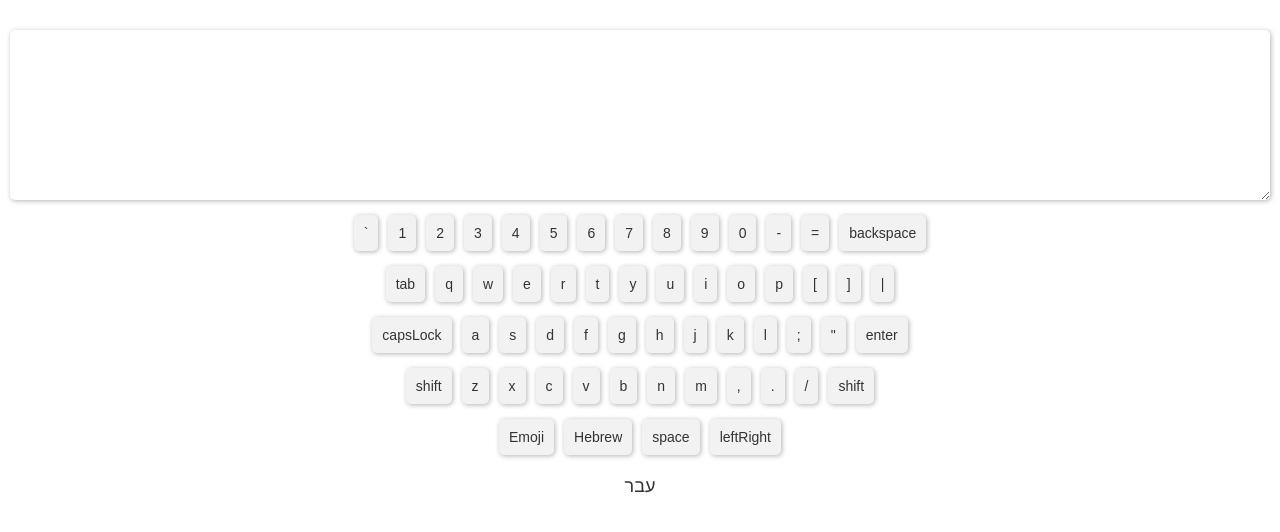
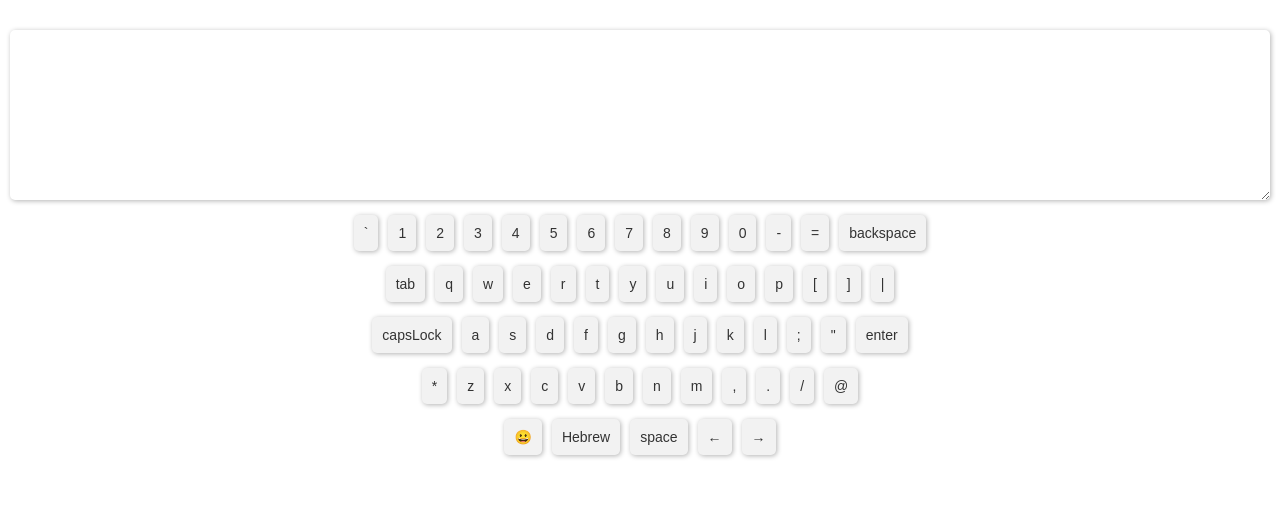
Before and after one commit to HeroutRozilyo/Project_FullStack_4, a React (Create React App) app: page / in a window 1280 px wide. Shown: the top 532 px of the page. Built offline with nearby package versions, Linux system fonts and the light colour scheme.

Commit message:
end keyBoard

```diff
--- a/src/KeyBords.js
+++ b/src/KeyBords.js
@@ -1,9 +1,24 @@
 
 
-export const virtualKeys= [
+export const EnglishKey= [
     ['`', '1', '2', '3', '4', '5', '6', '7', '8', '9', '0', '-', '=', 'backspace'],
     ['tab', 'q', 'w', 'e', 'r', 't', 'y', 'u', 'i', 'o', 'p', '[', ']', '|'],
     ['capsLock', 'a', 's', 'd', 'f', 'g', 'h', 'j', 'k', 'l', ';', '"', 'enter'],
-    ['shift', 'z', 'x', 'c', 'v', 'b', 'n', 'm', ',', '.', '/', 'shift'],
-    ['Emoji', 'Hebrew', '    space     ', 'leftRight'],
+    ['*', 'z', 'x', 'c', 'v', 'b', 'n', 'm', ',', '.', '/', '@'],
+    ['😀', 'Hebrew', 'space',  '←', '→'],
   ];
+  export const HebrewKeys= [
+    ['~', '1', '2', '3', '4', '5', '6', '7', '8', '9', '0', '-', '=', 'backspace'],
+    ['tab', '/', "'", 'ק', 'ר', 'א', 'ט', 'ו', 'י', 'פ', ']', '[', '|'],
+    ['capsLock', 'ש', 'ד', 'ג', 'כ', 'ע', 'י', 'ח', 'ל', 'ך', 'ף', ';', 'enter'],
+    ['*', 'ז', 'ס', 'ב', 'ה', 'נ', 'מ', 'צ', 'ת', 'ץ', '.', ',', '@'],
+    ['😀', 'English', 'space', '←', '→'],
+  ];
+
+  export const EmojiKeys= [
+    ['😀', '😁', '😂', '🤣', '😃', '😄', '😅', '😆', '😉', '😊',  '😋', '😎', '😍', 'backspace'],
+    ['😘', '😗', '😙', '😚', '🙂', '🤗', '🤔','😐', '😑', '😶', '🙄', '😏', '😣',],
+    ['😥', '😮', '🤐', '😯','😪', '😫', '😴', '😌', '🤓', '😛', '😜', '😝', '🤤',],
+    ['👊', '✊', '🤛', '🤜', '🤞', '✌️', '🤘', '👌', '👈', '👉','👆', '👇', '☝️',],
+    ['Hebrew', 'English', 'space', '←', '→'],
+  ];
--- a/src/TextEditor.js
+++ b/src/TextEditor.js
@@ -1,6 +1,6 @@
 import React from 'react';
 import '../src/css/KeyBoard.css';
-import {virtualKeys} from '../src/KeyBords.js'
+import {EnglishKey,HebrewKeys,EmojiKeys} from '../src/KeyBords.js'
 
 class App extends React.Component {
   constructor(props) {
@@ -11,17 +11,16 @@ class App extends React.Component {
       isEngKeyBoard: true,
       isEmojiKeyboard: false,
       isCapsLockOn:false,
+      virtualKeys:EnglishKey,
+      direction: 'ltr' // or 'rtl'
     };
 
 
 
-    this.emojiKeys = ['😀', '😃', '😄', '😁', '😆', '😅', '😂', '🤣', '😊', '😇', '🙂', '🙃', '😉', '😌', '😍', '🥰', '😘', '😗', '😙', '😚', '😋', '😛', '😝', '😜', '🤪', '🤨', '🧐', '🤓', '😎'];
 
-    this.hebrewKeys = ['פ', 'ם', 'ן', 'ו', 'ה', 'ד', 'ג', 'ב', 'א', 'ש', 'ס', 'ז', 'ח', 'ט', 'י', 'כ', 'ל', 'מ', 'נ', 'צ', 'ק', 'ר', 'ת', 'ף'];
 
     this.handleKeyPress = this.handleKeyPress.bind(this);
-    this.handleEmojiClick = this.handleEmojiClick.bind(this);
-    this.handleKeyboardChange = this.handleKeyboardChange.bind(this);
+
   }
 
   handleKeyPress(key) {
@@ -47,6 +46,34 @@ class App extends React.Component {
       case 'space':
         newText += ' ';
         break;
+        case 'Hebrew':
+           this.setState({virtualKeys:HebrewKeys});
+            this.setState({isEngKeyBoard:!this.state.isEngKeyBoard});
+            if(this.state.isEmojiKeyboard){
+                this.setState({isEmojiKeyboard:!this.state.isEmojiKeyboard});
+            }
+            break;
+
+        case 'English':
+            this.setState({virtualKeys:EnglishKey});
+            this.setState({
+                isEngKeyBoard:!this.state.isEngKeyBoard
+                });
+                if(this.state.isEmojiKeyboard){
+                    this.setState({isEmojiKeyboard:!this.state.isEmojiKeyboard});
+                }
+            break;
+
+        case '😀':
+            this.setState({isEmojiKeyboard:!this.state.isEmojiKeyboard});
+            break;
+        case '←':
+            this.setState({direction:'rtl'});
+            break;
+        case '→':
+            this.setState({direction:'ltr'});
+            break;
+
       default:
         if(this.state.isCapsLockOn){ newText+=key.toUpperCase();}
          else newText += key;
@@ -58,39 +85,26 @@ class App extends React.Component {
     });
   }
 
-  handleEmojiClick(emoji) {
-    const newText = this.state.text + emoji;
-    this.setState({
-      text: newText,
-    });
-  }
 
-  handleKeyboardChange() {
-    const isEngKeyBoard = !this.state.isEngKeyBoard;
-    const isEmojiKeyboard = !this.state.isEmojiKeyboard;
-
-    this.setState({
-      isEngKeyBoard: isEngKeyBoard,
-      isEmojiKeyboard: isEmojiKeyboard,
-    });
-  }
 
   render() {
     return (
       <div className="App">
-        <textarea className="text-editor" autofocus  value={this.state.text} onChange={(e) => this.setState({ text: e.target.value })}></textarea>
+        <textarea className="text-editor" dir={this.state.direction}  value={this.state.text} onChange={(e) => this.setState({ text: e.target.value })}></textarea>
 <div className="keyboard">
 {this.state.isEmojiKeyboard ? (
 <div className="emoji-keyboard">
-{this.emojiKeys.map((emoji) => (
-<button key={emoji} onClick={() => this.handleEmojiClick(emoji)}>
+{EmojiKeys.map((keyRow,rowIndex)=><div key={rowIndex} className="key-row">
+    {keyRow.map((emoji) => (
+<button key={emoji} onClick={() => this.handleKeyPress(emoji)}>
 {emoji}
 </button>
 ))}
 </div>
-) : (
+)}
+</div>) : (
 <div className={this.state.isEngKeyBoard ? 'english-keyboard' : 'hebrew-keyboard'}>
-{virtualKeys.map((keyRow, rowIndex) => (
+{this.state.virtualKeys.map((keyRow, rowIndex) => (
 <div key={rowIndex} className="key-row">
 {keyRow.map((key) => (
 <button key={key} onClick={() => this.handleKeyPress(key)}>
@@ -101,11 +115,10 @@ class App extends React.Component {
 ))}
 </div>
 )}
-<div className="keyboard-toggle" onClick={this.handleKeyboardChange}>
-{this.state.isEmojiKeyboard ? 'ABC' : this.state.isEngKeyBoard ? 'עבר' : 'ABC'}
+
 </div>
 </div>
-</div>
+
 );
 }
 }
--- a/src/css/KeyBoard.css
+++ b/src/css/KeyBoard.css
@@ -33,11 +33,7 @@ button:hover {
   background-color: #e6e6e6;
 }
 
-.emoji-keyboard {
-  display: flex;
-  flex-wrap: wrap;
-  justify-content: center;
-}
+
 
 .keyboard-toggle {
   margin-top: 10px;
@@ -56,7 +52,8 @@ button:hover {
 }
 
 .hebrew-keyboard button {
-  width: 35px;
+  width: auto;
+  height: auto;
 }
 
 /* Text editor styles */
```
